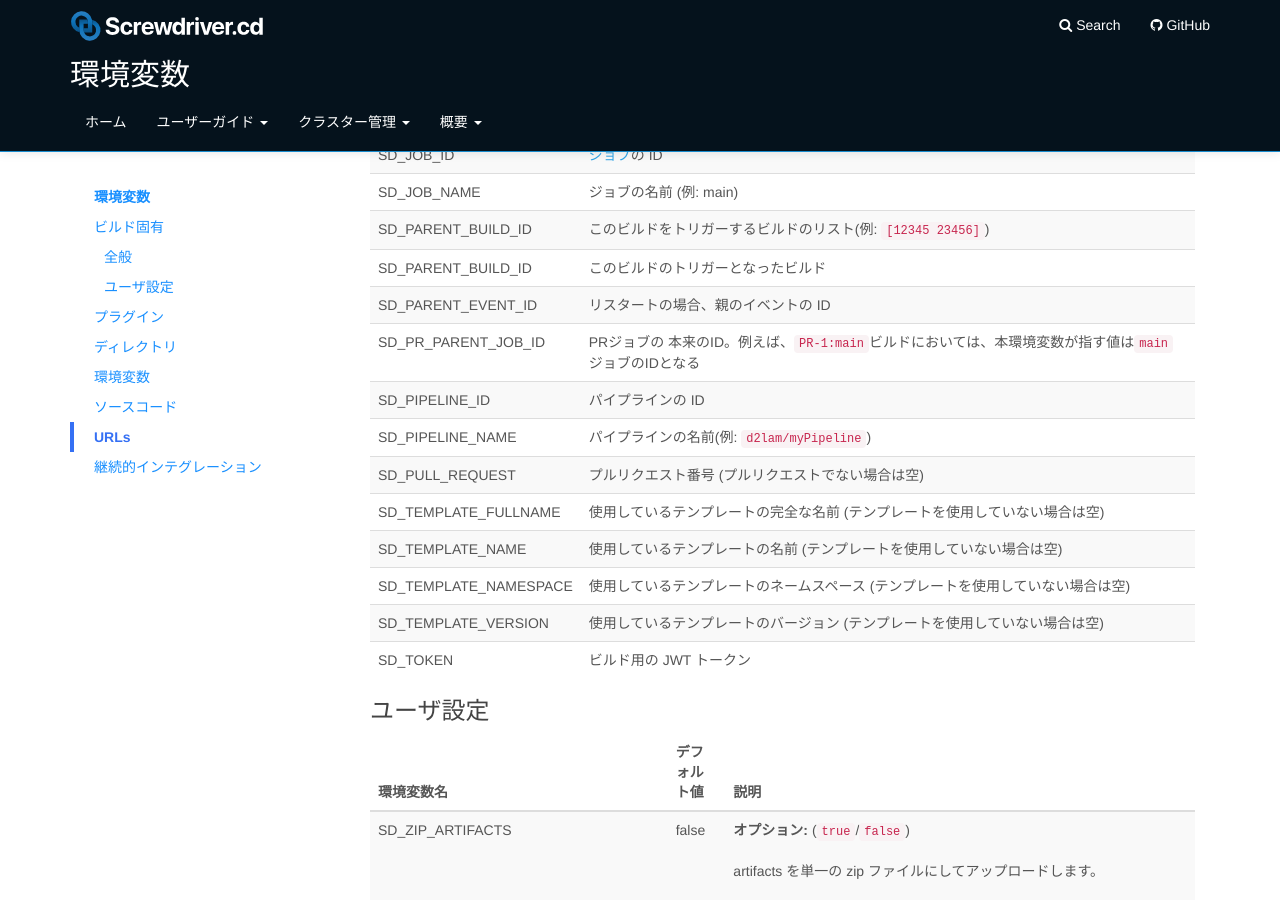
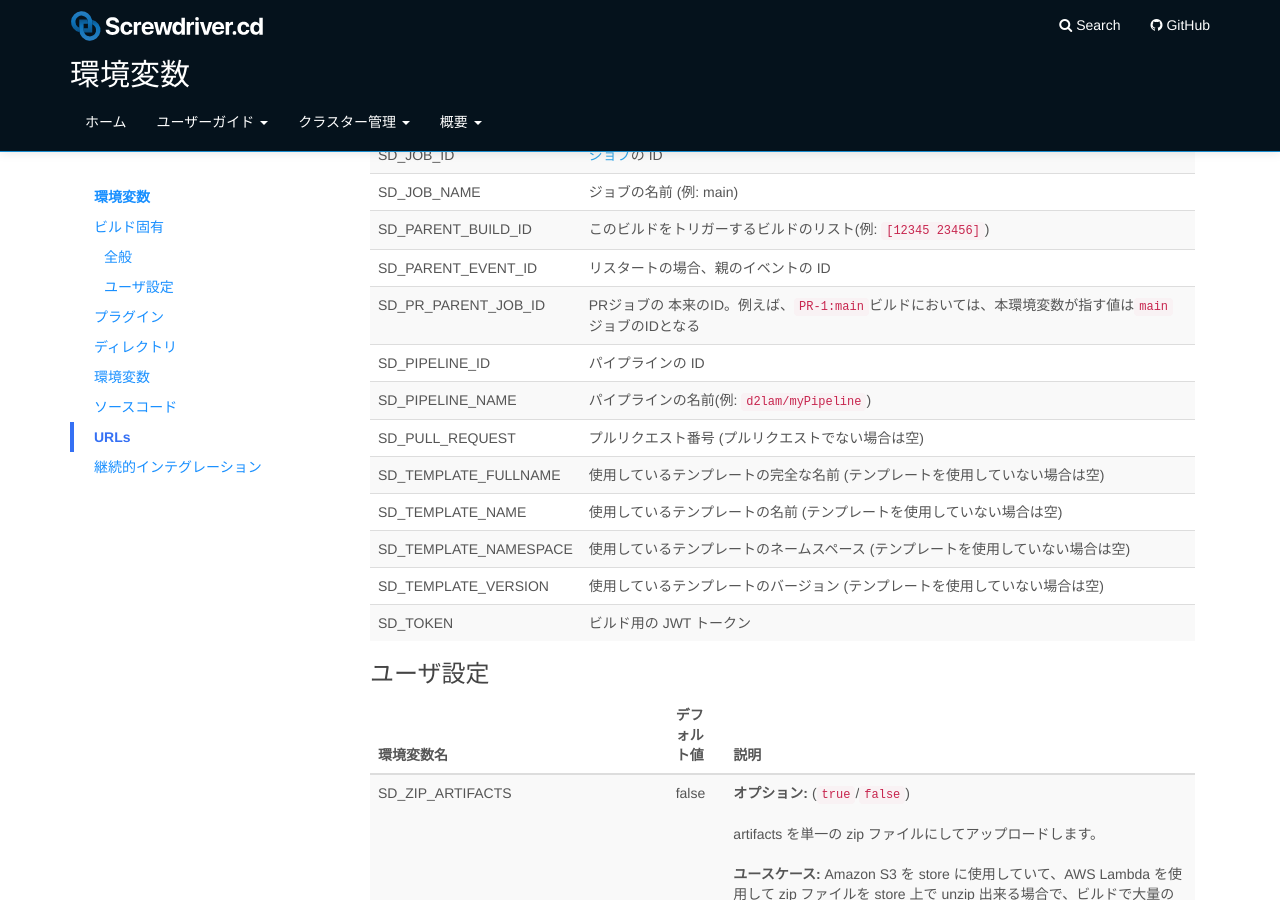
Before and after one commit to screwdriver-cd/guide, a Jekyll site: the page built from docs/ja/user-guide/environment-variables.md, in a window 1280 px wide and 900 px high, scrolled down 402 px. Built offline with Jekyll 4.4.1, drawn with Linux system fonts in a browser that asks for light colours.

Commit message:
fix: Remove duplicated row from the environment variables table (ja) (#382)

```diff
--- a/docs/ja/user-guide/environment-variables.md
+++ b/docs/ja/user-guide/environment-variables.md
@@ -37,24 +37,23 @@ Screwdriver はビルドの過程で利用できる環境変数をエクスポ
 
 ### 全般
 
-環境変数名 | 説明
---- | ---
-SD_BUILD_ID | [ビルド](../about/appendix/domain#ビルド)番号 (例: 1, 2, など)
-SD_EVENT_ID | [イベント](../about/appendix/domain#イベント)の ID
-SD_JOB_ID | [ジョブ](../about/appendix/domain#ジョブ)の ID
-SD_JOB_NAME | ジョブの名前 (例: main)
-SD_PARENT_BUILD_ID | このビルドをトリガーするビルドのリスト(例: `[12345 23456]`) |
-SD_PARENT_BUILD_ID | このビルドのトリガーとなったビルド
-SD_PARENT_EVENT_ID | リスタートの場合、親のイベントの ID
-SD_PR_PARENT_JOB_ID | PRジョブの 本来のID。例えば、`PR-1:main`ビルドにおいては、本環境変数が指す値は`main`ジョブのIDとなる
-SD_PIPELINE_ID | パイプラインの ID
-SD_PIPELINE_NAME | パイプラインの名前(例: `d2lam/myPipeline`)
-SD_PULL_REQUEST | プルリクエスト番号 (プルリクエストでない場合は空)
-SD_TEMPLATE_FULLNAME | 使用しているテンプレートの完全な名前 (テンプレートを使用していない場合は空)
-SD_TEMPLATE_NAME | 使用しているテンプレートの名前 (テンプレートを使用していない場合は空)
-SD_TEMPLATE_NAMESPACE | 使用しているテンプレートのネームスペース (テンプレートを使用していない場合は空)
-SD_TEMPLATE_VERSION | 使用しているテンプレートのバージョン (テンプレートを使用していない場合は空)
-SD_TOKEN | ビルド用の JWT トークン
+| 環境変数名 | 説明 |
+|---|---|
+| SD_BUILD_ID | [ビルド](../about/appendix/domain#ビルド)番号 (例: 1, 2, など) |
+| SD_EVENT_ID | [イベント](../about/appendix/domain#イベント)の ID |
+| SD_JOB_ID | [ジョブ](../about/appendix/domain#ジョブ)の ID |
+| SD_JOB_NAME | ジョブの名前 (例: main) |
+| SD_PARENT_BUILD_ID | このビルドをトリガーするビルドのリスト(例: `[12345 23456]`) |
+| SD_PARENT_EVENT_ID | リスタートの場合、親のイベントの ID |
+| SD_PR_PARENT_JOB_ID | PRジョブの 本来のID。例えば、`PR-1:main`ビルドにおいては、本環境変数が指す値は`main`ジョブのIDとなる |
+| SD_PIPELINE_ID | パイプラインの ID |
+| SD_PIPELINE_NAME | パイプラインの名前(例: `d2lam/myPipeline`) |
+| SD_PULL_REQUEST | プルリクエスト番号 (プルリクエストでない場合は空) |
+| SD_TEMPLATE_FULLNAME | 使用しているテンプレートの完全な名前 (テンプレートを使用していない場合は空) |
+| SD_TEMPLATE_NAME | 使用しているテンプレートの名前 (テンプレートを使用していない場合は空) |
+| SD_TEMPLATE_NAMESPACE | 使用しているテンプレートのネームスペース (テンプレートを使用していない場合は空) |
+| SD_TEMPLATE_VERSION | 使用しているテンプレートのバージョン (テンプレートを使用していない場合は空) |
+| SD_TOKEN | ビルド用の JWT トークン |
 
 ### ユーザ設定
 
```
